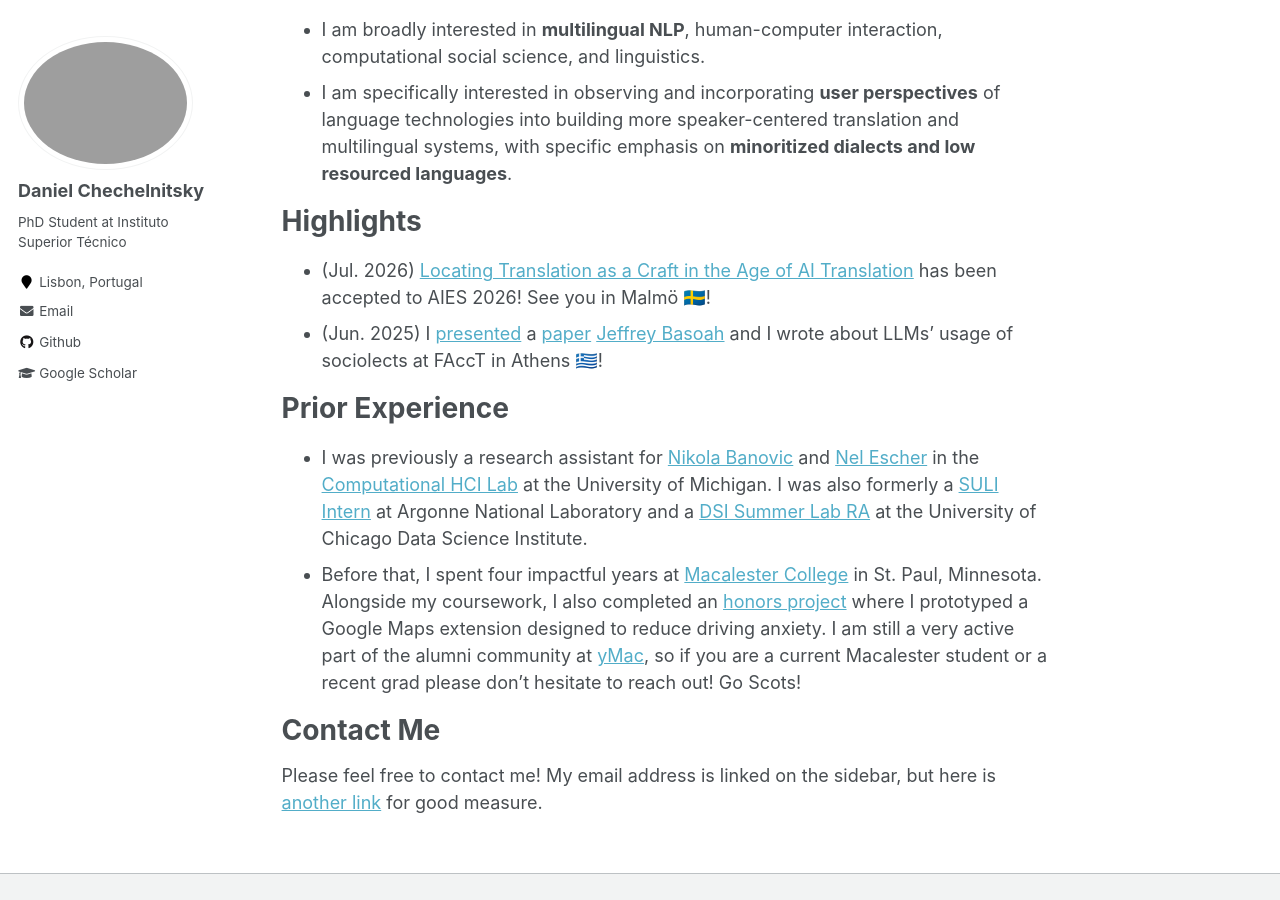
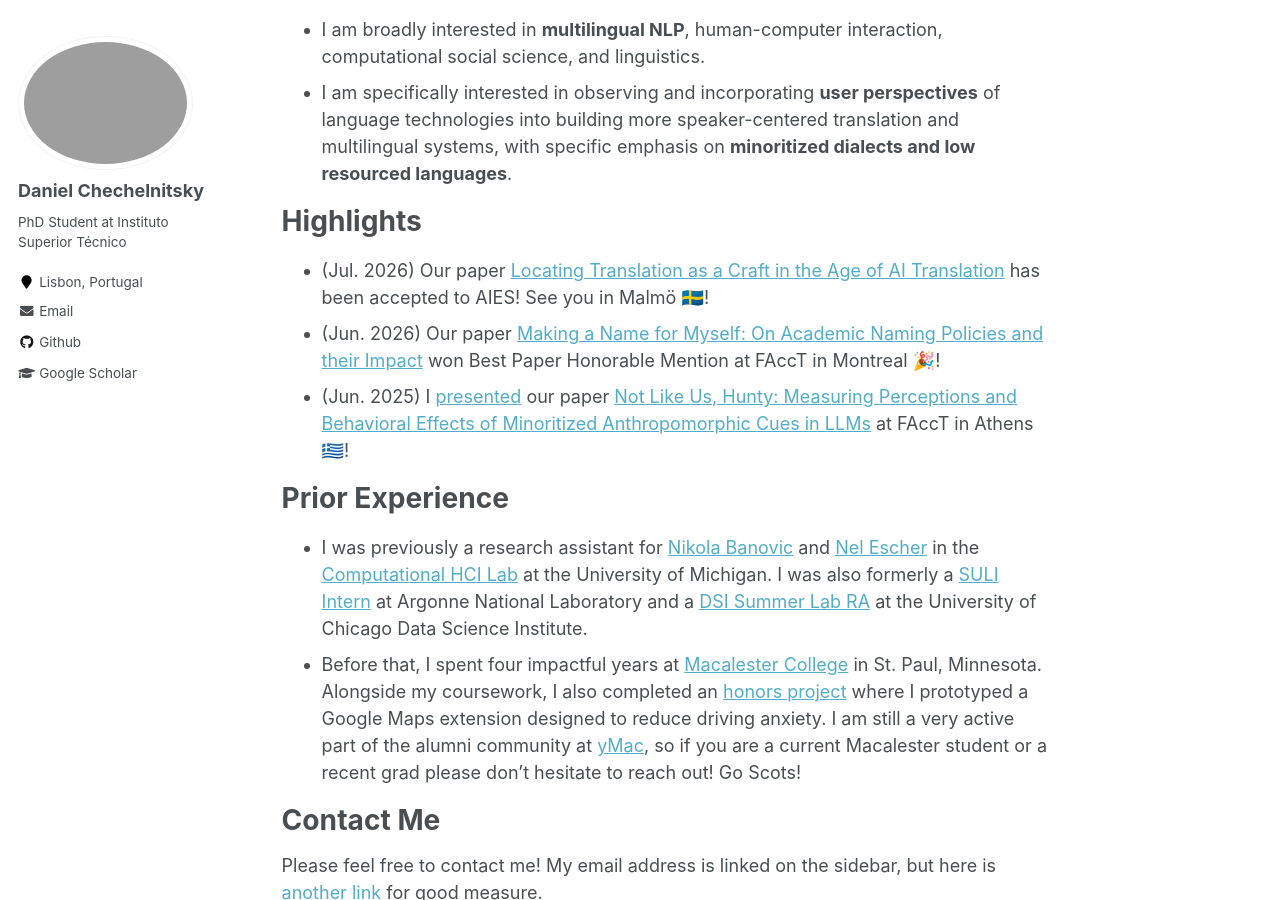
Before and after one commit to chechelnitskd/chechelnitskd.github.io, a Jekyll site: the page built from _pages/about.md, in a window 1280 px wide and 900 px high, scrolled down 480 px. Built offline with Jekyll 4.4.1, drawn with Linux system fonts in a browser that asks for light colours.

Commit message:
Update about.md

```diff
--- a/_pages/about.md
+++ b/_pages/about.md
@@ -19,8 +19,9 @@ Hi, I'm Dan! Here is some information about me:
 - I am specifically interested in observing and incorporating **user perspectives** of language technologies into building more speaker-centered translation and multilingual systems, with specific emphasis on **minoritized dialects and low resourced languages**.
 
 # Highlights
-- (Jul. 2026) [Locating Translation as a Craft in the Age of AI Translation](https://arxiv.org/abs/2604.00758) has been accepted to AIES 2026! See you in Malmö 🇸🇪!
-- (Jun. 2025) I [presented](https://www.youtube.com/watch?v=qA7aT0mdYao) a [paper](https://dl.acm.org/doi/full/10.1145/3715275.3732045) [Jeffrey Basoah](https://jeffreybasoah.github.io/) and I wrote about LLMs' usage of sociolects at FAccT in Athens 🇬🇷!
+- (Jul. 2026) Our paper [Locating Translation as a Craft in the Age of AI Translation](https://arxiv.org/abs/2604.00758) has been accepted to AIES! See you in Malmö 🇸🇪!
+- (Jun. 2026) Our paper [Making a Name for Myself: On Academic Naming Policies and their Impact](https://dl.acm.org/doi/abs/10.1145/3805689.3806465) won Best Paper Honorable Mention at FAccT in Montreal 🎉!
+- (Jun. 2025) I [presented](https://www.youtube.com/watch?v=qA7aT0mdYao) our paper [Not Like Us, Hunty: Measuring Perceptions and Behavioral Effects of Minoritized Anthropomorphic Cues in LLMs](https://dl.acm.org/doi/full/10.1145/3715275.3732045) at FAccT in Athens 🇬🇷!
 
 # Prior Experience
 - I was previously a research assistant for [Nikola Banovic](https://www.nikolabanovic.net/) and [Nel Escher](https://kescher.github.io/cool-zone/) in the [Computational HCI Lab](https://x.com/comphcilab) at the University of Michigan. I was also formerly a [SULI Intern](https://science.osti.gov/wdts/suli) at Argonne National Laboratory and a [DSI Summer Lab RA](https://datascience.uchicago.edu/education/summerlab/) at the University of Chicago Data Science Institute.
```
